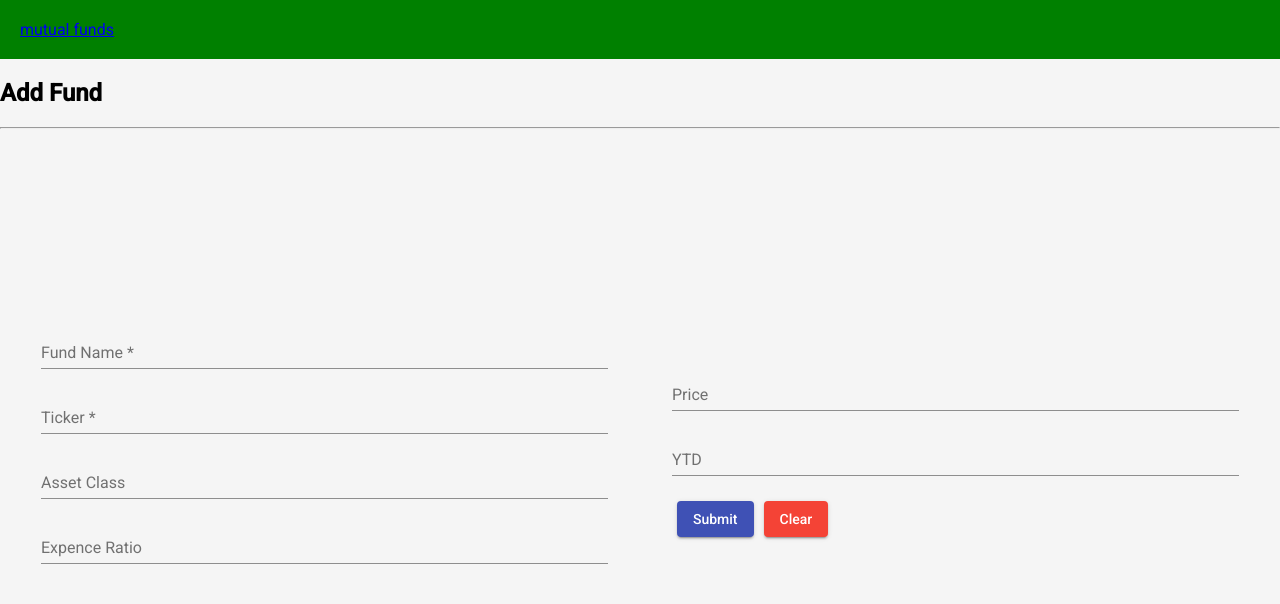
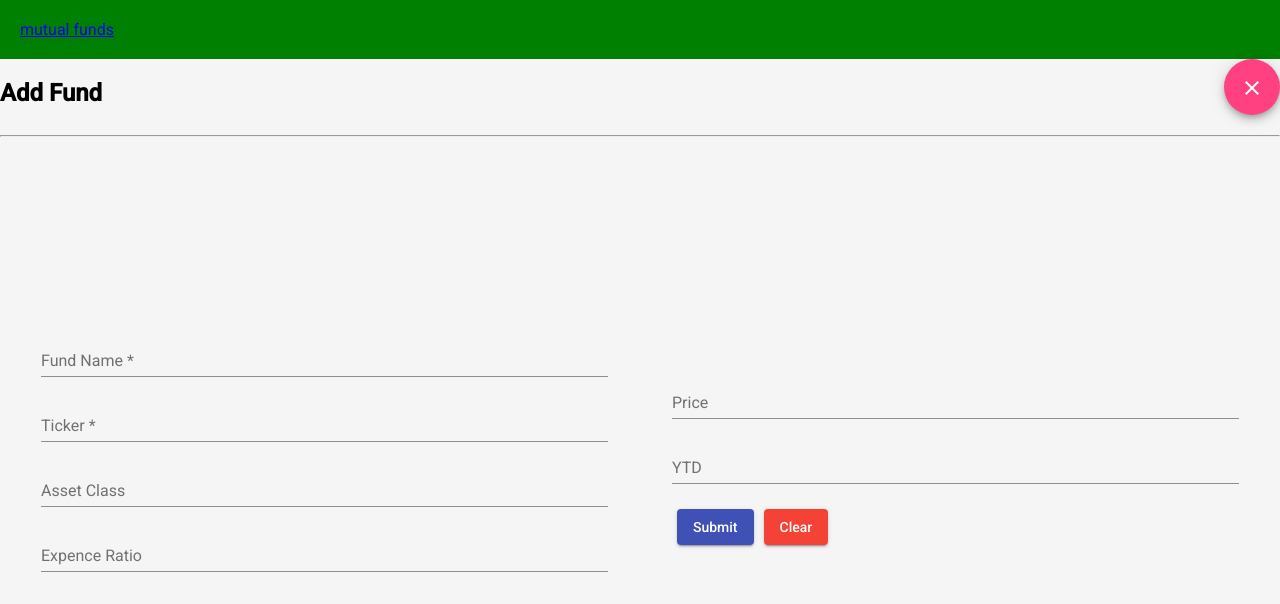
Before and after one commit to CodyBonsma/MutualFunds, an Angular app: page /funds/add in a window 1280 px wide. Shown: the top 604 px of the page. Built offline with nearby package versions, Linux system fonts and the light colour scheme.

Commit message:
added a close button to dialog

```diff
--- a/src/app/addfund/add-fund.component.html
+++ b/src/app/addfund/add-fund.component.html
@@ -1,7 +1,14 @@
 
 <!-- <button mat-raised-button color="basic" class="close-btn">Close</button> -->
+<div class="dialog-header">
+  <div>
+    <h2>{{title}}</h2>
+  </div>
+  <div>
+    <button (click)="close()" mat-fab><mat-icon>clear</mat-icon></button>
+  </div>
+</div>
 
-<h2>{{title}}</h2>
 <hr/>
 <form [formGroup]="service.form" class="normal-form">
 <mat-grid-list cols="2">
--- a/src/app/addfund/add-fund.component.ts
+++ b/src/app/addfund/add-fund.component.ts
@@ -42,4 +42,9 @@ export class AddFundComponent implements OnInit {
     this.service.getFunds();
     window.location.reload();
   }
+
+close(): void {
+  this.dialog.closeAll();
 }
+
+}
--- a/src/app/fund/fund.component.html
+++ b/src/app/fund/fund.component.html
@@ -22,7 +22,7 @@
         <b>YTD:</b>  {{fund.YTD}}%
     </mat-card-content>
     <mat-card-actions align="end">
-        <button mat-raised-button>edit</button>
-        <!-- <button mat-button></button> -->
+        <button mat-raised-button (click)="edit()">edit</button>
+        <button mat-raised-button routerLink="/funds">home</button>
     </mat-card-actions>
 </mat-card>
--- a/src/app/fund/fund.component.scss
+++ b/src/app/fund/fund.component.scss
@@ -1,6 +1,7 @@
 .fund-card {
     width: 300px;
     position: relative;
+    justify-content: space-evenly;
     left: 50%;
     top: 50%;
     margin-top: 100px;
--- a/src/app/fund/fund.component.ts
+++ b/src/app/fund/fund.component.ts
@@ -1,7 +1,10 @@
 import { Component, OnInit } from '@angular/core';
 import { ActivatedRoute, Router } from '@angular/router';
 import { FundService } from '../fund.service';
+import { EditfundComponent } from '../editfund/editfund.component';
 import { Fund } from './fund.model'
+import { MatDialog, MatDialogConfig } from '@angular/material/dialog';
+
 
 @Component({
   selector: 'app-fund',
@@ -15,7 +18,8 @@ export class FundComponent implements OnInit {
   constructor(
     private route: ActivatedRoute,
     private fundService: FundService,
-    private router: Router) { }
+    private router: Router,
+    public dialog: MatDialog) { }
 
   ngOnInit(): void {
     // adding the + in front of the value transforms it into a number
@@ -32,7 +36,12 @@ export class FundComponent implements OnInit {
   }
 
   edit(): void {
-    this.router.navigateByUrl(`/funds/${this.fund.id}/edit`)
+    // console.log("data to edit:", data)
+    // const obj = data;
+    const dialogConfig = new MatDialogConfig();
+    dialogConfig.autoFocus = true;
+    dialogConfig.width = "60%";
+    let dialogRef = this.dialog.open(EditfundComponent, {autoFocus: true, width: "60%", data: this.fund});
   }
 
 }
--- a/src/app/funds/funds.component.scss
+++ b/src/app/funds/funds.component.scss
@@ -12,7 +12,7 @@ th {
 // }
 
 .mutual-table {
-    // text-align: center;
+    text-align: center;
     top: 20%;
     left: 50%;
     transform: translateX(20%);
--- a/src/styles.scss
+++ b/src/styles.scss
@@ -75,3 +75,9 @@ form.normal-form {
     padding: 10px;
     // line-height: 30px;
 }
+
+.dialog-header {
+    display: flex;
+    flex-direction: row;
+    justify-content: space-between;
+}
```
